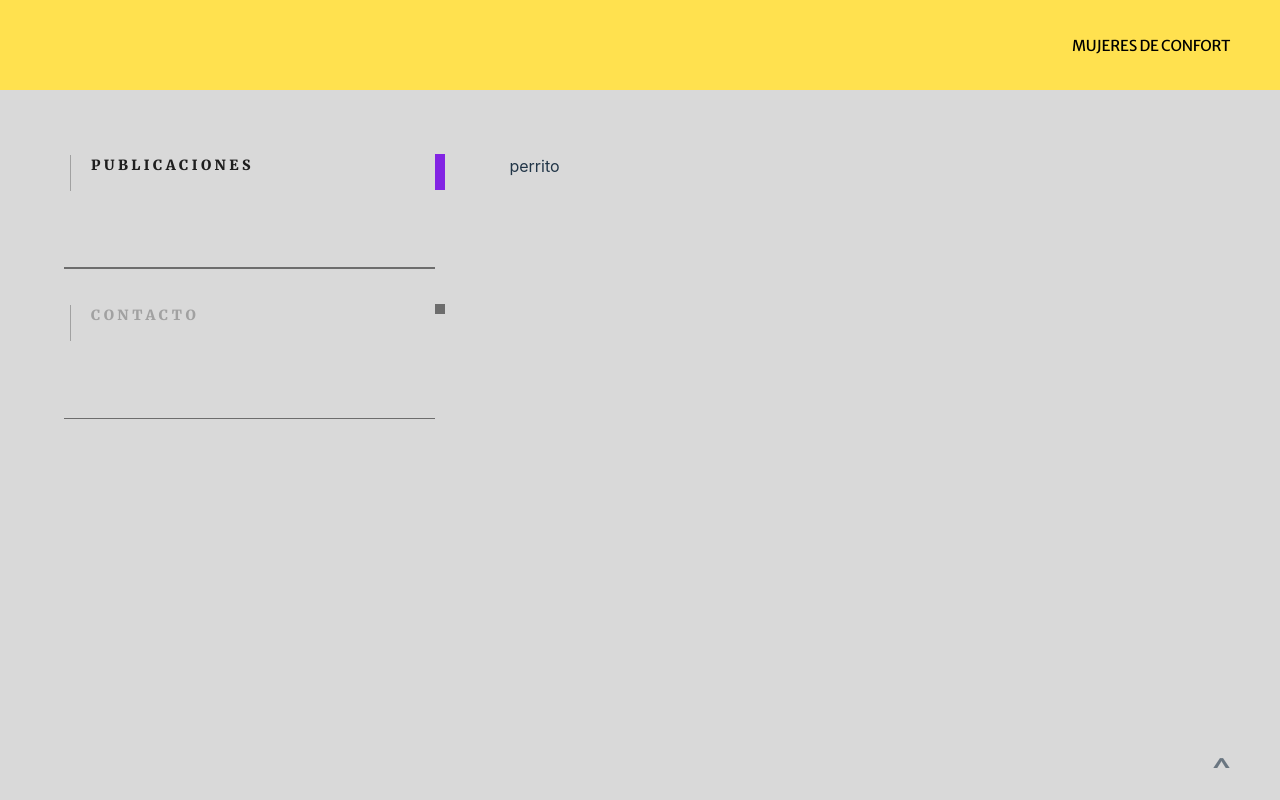
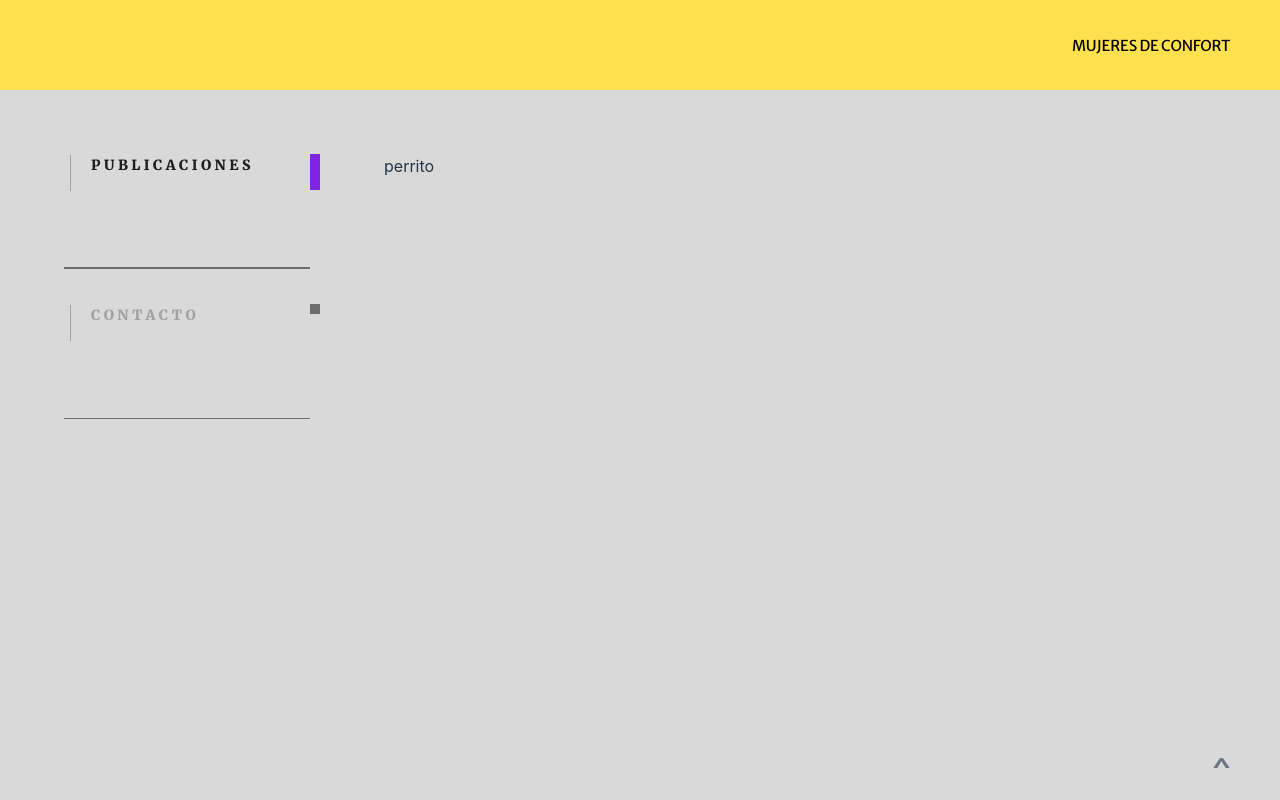
Before and after one commit to AAlejof/WWII-ComfortWomen, a React (Vite) app in the folder client/: page /admin in a window 1280 px wide. Shown: the top 800 px of the page. Built offline with nearby package versions, Linux system fonts and the light colour scheme.

Commit message:
change button width

```diff
--- a/client/src/components/Dashboard/Dashboard.module.css
+++ b/client/src/components/Dashboard/Dashboard.module.css
@@ -17,7 +17,7 @@
         justify-content: space-between;
         padding: 5%;
         padding-top: 0%;
-        width: 33%;
+        width: 20%;
     }
 
     .buttonsDiv {
```
